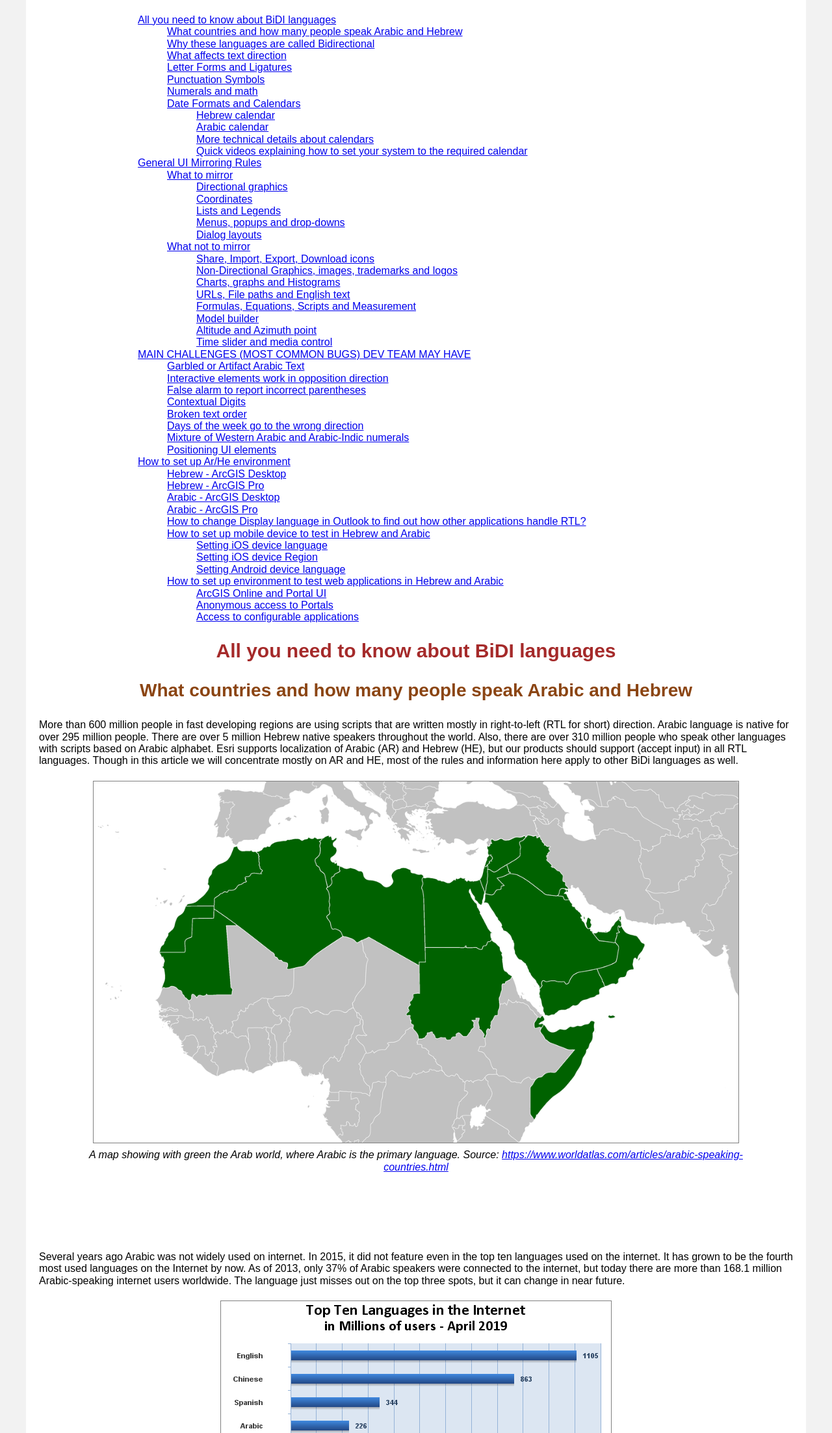
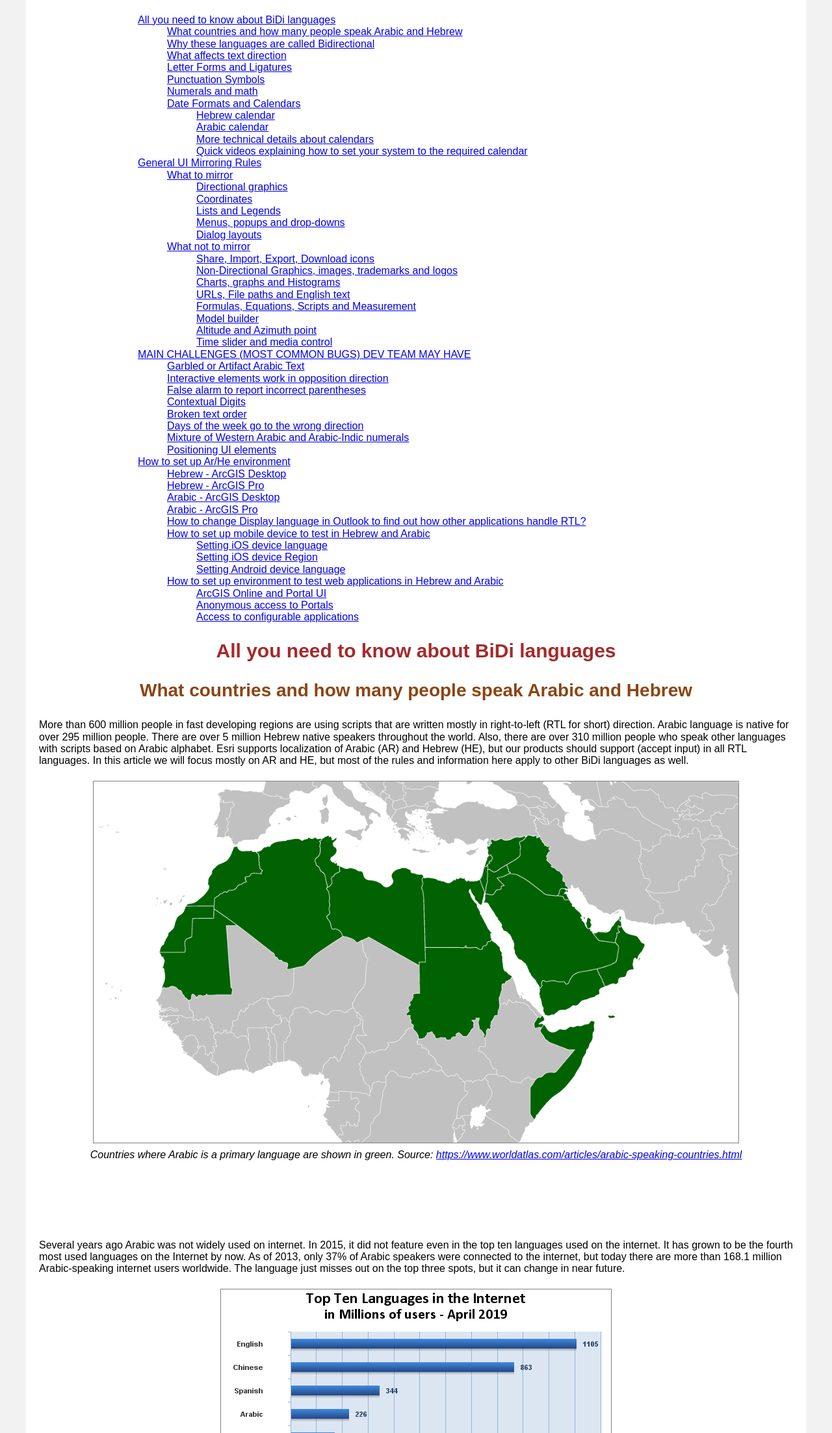
Before and after one commit to Olga8614/RTLforsite, a plain HTML site: page index.html in a window 1280 px wide. Shown: the part 128-2334 px from the top of the page at 65% size. Drawn offline with nearby package versions, Linux system fonts and the light colour scheme; a web font is replaced by a local one.

Commit message:
minor mispellings

```diff
--- a/index.html
+++ b/index.html
@@ -22,7 +22,7 @@
             <nav class="toc">
         <h2>Table of Contents</h2>
             <ol>
-			    <li><a href="#all2know">All you need to know about BiDI languages</a>
+			    <li><a href="#all2know">All you need to know about BiDi languages</a>
 				   <ul>
 				       <li><a href="#countries">What countries and how many people speak Arabic and Hebrew</a></li>
                        <li><a href="#why">Why these languages are called Bidirectional</a></li>
@@ -115,15 +115,15 @@
         </nav>
 
 
-    <h2 id="all2know">All you need to know about BiDI languages</h2>
+    <h2 id="all2know">All you need to know about BiDi languages</h2>
 		<h3 id="countries">What countries and how many people speak Arabic and Hebrew</h3>
 
             <p>
-                More than 600 million people in fast developing regions are using scripts that are written mostly in right-to-left (RTL for short) direction. Arabic language is native for over 295 million people. There are over 5 million Hebrew native speakers throughout the world. Also, there are over 310 million people who speak other languages with scripts based on Arabic alphabet.  Esri supports localization of Arabic (AR) and Hebrew (HE), but our products should support (accept input) in all RTL languages. Though in this article we will concentrate mostly on AR and HE, most of the rules and information here apply to other BiDi languages as well.
+                More than 600 million people in fast developing regions are using scripts that are written mostly in right-to-left (RTL for short) direction. Arabic language is native for over 295 million people. There are over 5 million Hebrew native speakers throughout the world. Also, there are over 310 million people who speak other languages with scripts based on Arabic alphabet.  Esri supports localization of Arabic (AR) and Hebrew (HE), but our products should support (accept input) in all RTL languages. In this article we will focus mostly on AR and HE, but most of the rules and information here apply to other BiDi languages as well.
             </p>
             <figure>
                 <img src="img/ArabWorld.png"  alt="Map of the Arab World" title='Arabic speaking countries'>
-                <figcaption>A map showing with green the Arab world, where Arabic is the primary language. Source: <a href='https://www.worldatlas.com/articles/arabic-speaking-countries.html' target="_blank">https://www.worldatlas.com/articles/arabic-speaking-countries.html</a></figcaption>
+                <figcaption>Countries where Arabic is a primary language are shown in green. Source: <a href='https://www.worldatlas.com/articles/arabic-speaking-countries.html' target="_blank">https://www.worldatlas.com/articles/arabic-speaking-countries.html</a></figcaption>
             </figure>
 
             <p>Several years ago Arabic was not widely used on internet. In 2015, it did not feature even in the top ten languages used on the internet. It has grown to be the fourth most used languages on the Internet by now. As of 2013, only 37% of Arabic speakers were connected to the internet, but today there are more than 168.1 million Arabic-speaking internet users worldwide. The language just misses out on the top three spots, but it can change in near future. </p>
```
